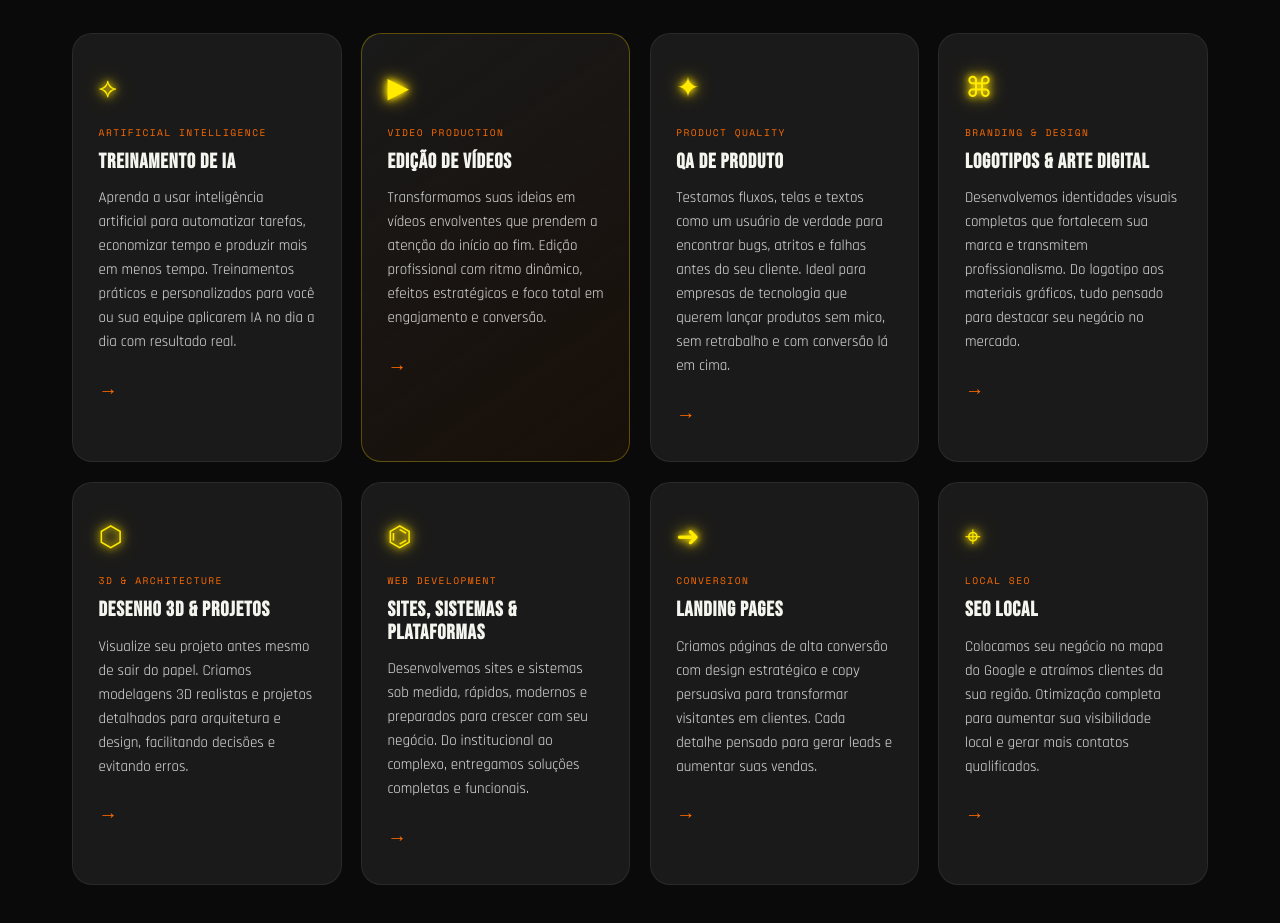
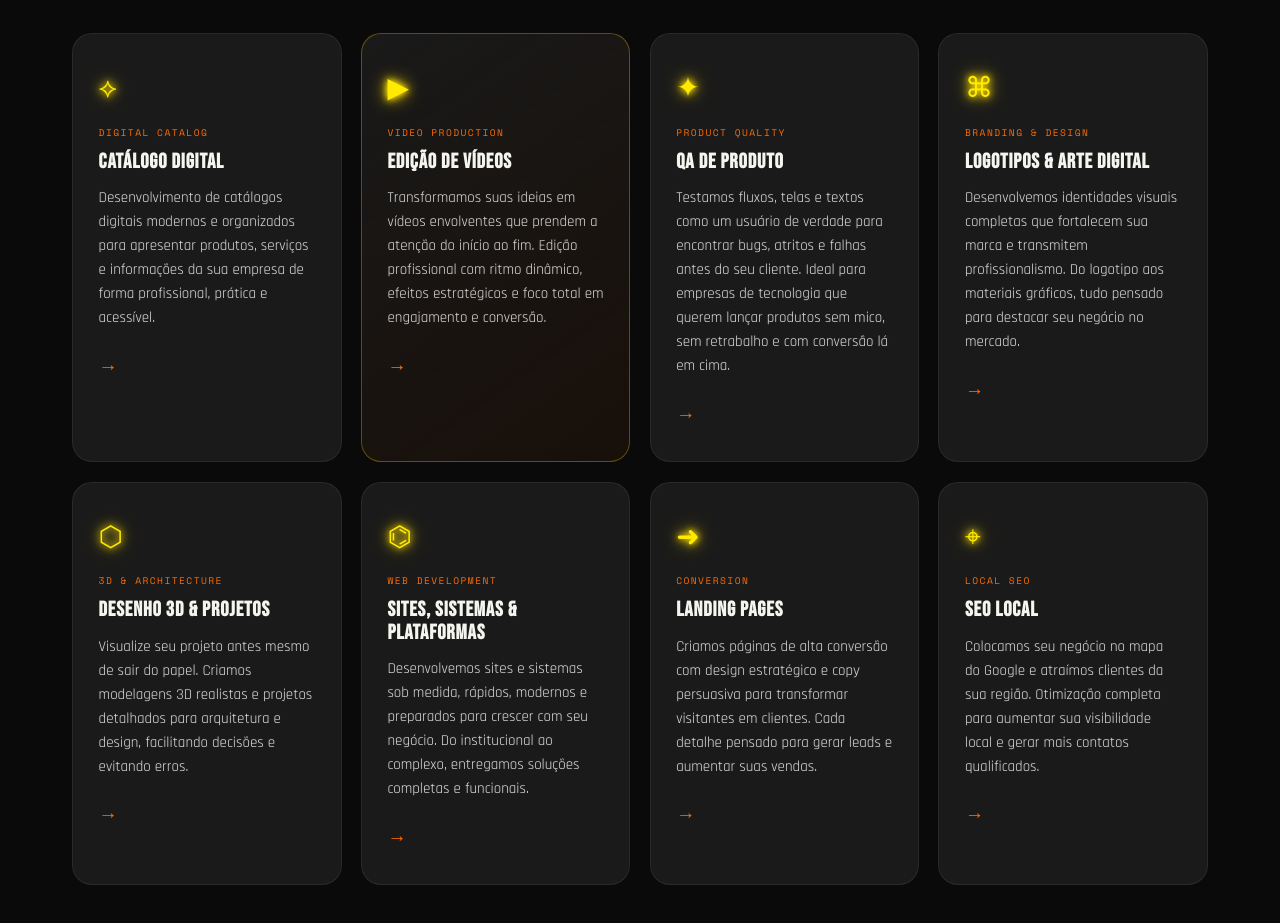
Before and after one commit to PerpetualCreation/perpetualcreation, a plain HTML site: page index.html in a window 1280 px wide. Shown: the part 2240-3163 px from the top of the page. Drawn offline with nearby package versions, Linux system fonts and the light colour scheme.

Commit message:
Atualização dos serviços do site

```diff
--- a/index.html
+++ b/index.html
@@ -179,10 +179,10 @@
         <div class="service-card" data-index="0">
           <div class="service-bg"></div>
           <div class="service-icon">⟡</div>
-          <div class="service-tag">ARTIFICIAL INTELLIGENCE</div>
-          <h3>Treinamento de IA</h3>
-          <p>Aprenda a usar inteligência artificial para automatizar tarefas, economizar tempo e produzir mais em menos tempo.
-            Treinamentos práticos e personalizados para você ou sua equipe aplicarem IA no dia a dia com resultado real.</p>
+          <div class="service-tag">DIGITAL CATALOG</div>
+          <h3>Catálogo Digital</h3>
+          <p>Desenvolvimento de catálogos digitais modernos e organizados para apresentar produtos,
+            serviços e informações da sua empresa de forma profissional, prática e acessível.</p>
           <div class="service-arrow">→</div>
         </div>
 
```
